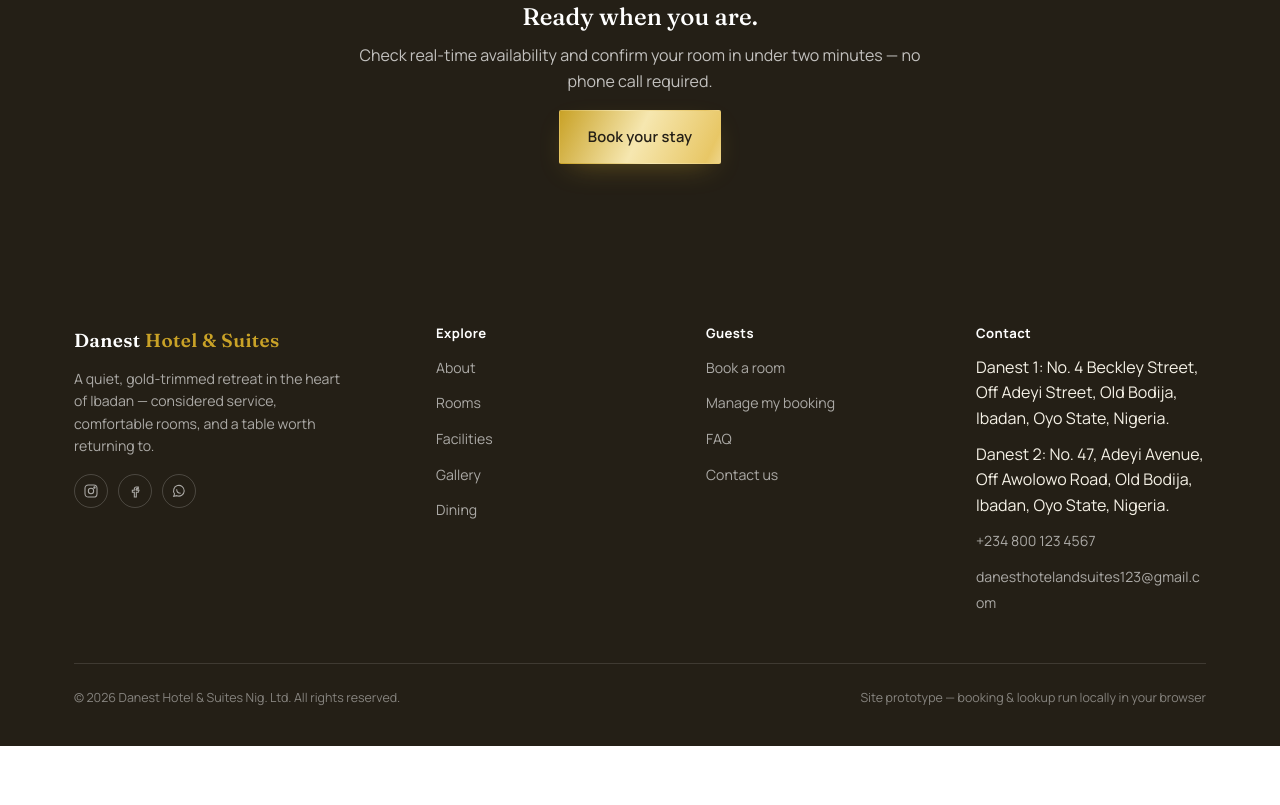
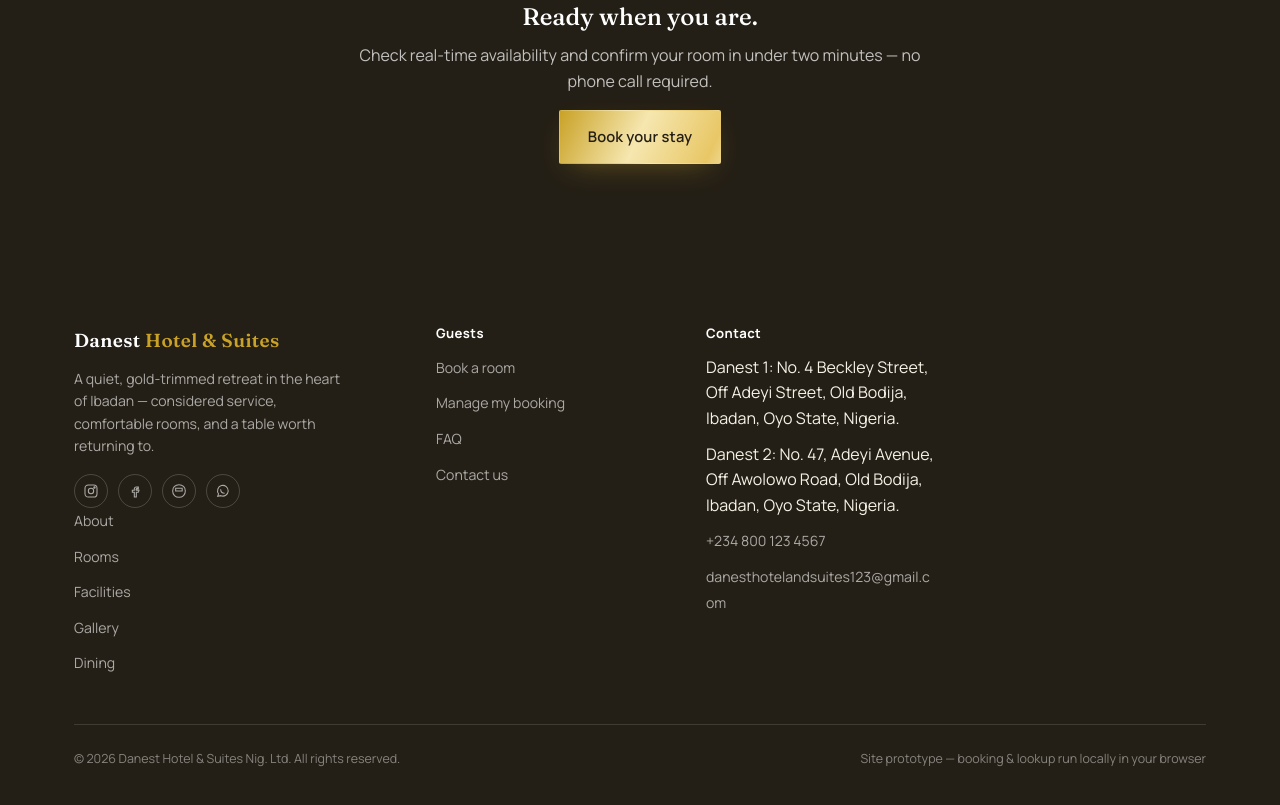
Before and after one commit to sixtus998-tech/Danest-Hotels, a plain HTML site: page index.html in a window 1280 px wide. Shown: the part 4241-5046 px from the top of the page. Before the commit the page ends 4987 px from the top, so only its background shows below. Drawn offline with Linux system fonts and the light colour scheme.

Commit message:
add tiktok and instagram handle links

```diff
--- a/index.html
+++ b/index.html
@@ -382,13 +382,11 @@ a.skip-link:focus{left:12px;top:12px;}
         <div class="brand-name" style="color:#fff;margin-bottom:12px;">Danest <span style="color:#C9A227">Hotel &amp; Suites</span></div>
         <p style="max-width:32ch;">A quiet, gold-trimmed retreat in the heart of Ibadan — considered service, comfortable rooms, and a table worth returning to.</p>
         <div class="social-row" style="margin-top:16px;">
-          <a href="https://instagram.com/@danest_hotels" aria-label="Instagram"><svg width="16" height="16" viewBox="0 0 24 24" fill="none" stroke="currentColor" stroke-width="1.6"><rect x="3" y="3" width="18" height="18" rx="5"/><circle cx="12" cy="12" r="4"/><circle cx="17.2" cy="6.8" r="1"/></svg></a>
+          <a href="https://instagram.com/danestsuitesibadan?stkn=ZnNsNXVIbWRzMzY1&utm_source=qr" aria-label="Instagram"><svg width="16" height="16" viewBox="0 0 24 24" fill="none" stroke="currentColor" stroke-width="1.6"><rect x="3" y="3" width="18" height="18" rx="5"/><circle cx="12" cy="12" r="4"/><circle cx="17.2" cy="6.8" r="1"/></svg></a>
           <a href="https://www.facebook.com/danesthotelandsuite" aria-label="Facebook" onclick="return true"><svg width="16" height="16" viewBox="0 0 24 24" fill="none" stroke="currentColor" stroke-width="1.6"><path d="M14 9h3V6h-3c-2 0-3 1.2-3 3v2H8v3h3v7h3v-7h3l1-3h-4v-1.5c0-.6.3-1.5 1-1.5Z"/></svg></a>
+          <a href="https://www.tiktok.com/@danesthotelibadan?_r=1&_t=ZS-9A1tiRfKrLD" aria-label="TikTok"><svg width="16" height="16" viewBox="0 0 24 24" fill="none" stroke="currentColor" stroke-width="1.6"><path d="M12 2.5C6.5 2.5 2.5 6.5 2.5 12s4 9.5 9.5 9.5 9.5-4 9.5-9.5S17.5 2.5 12 2.5Z"/><path d="M16.788 8H7v4h9.788V8Z"/></svg></a>
           <a href="https://www.whatsapp.com/danest_hotels" aria-label="WhatsApp" onclick="return true"><svg width="16" height="16" viewBox="0 0 24 24" fill="none" stroke="currentColor" stroke-width="1.6"><path d="M4 20l1.3-3.8A8 8 0 1 1 8.8 19L4 20Z"/><path d="M8.5 9.5c0 3.5 2.5 6 6 6"/></svg></a>
         </div>
-      </div>
-      <div>
-        <h4>Explore</h4>
         <ul id="footLinks1"></ul>
       </div>
       <div>
```
